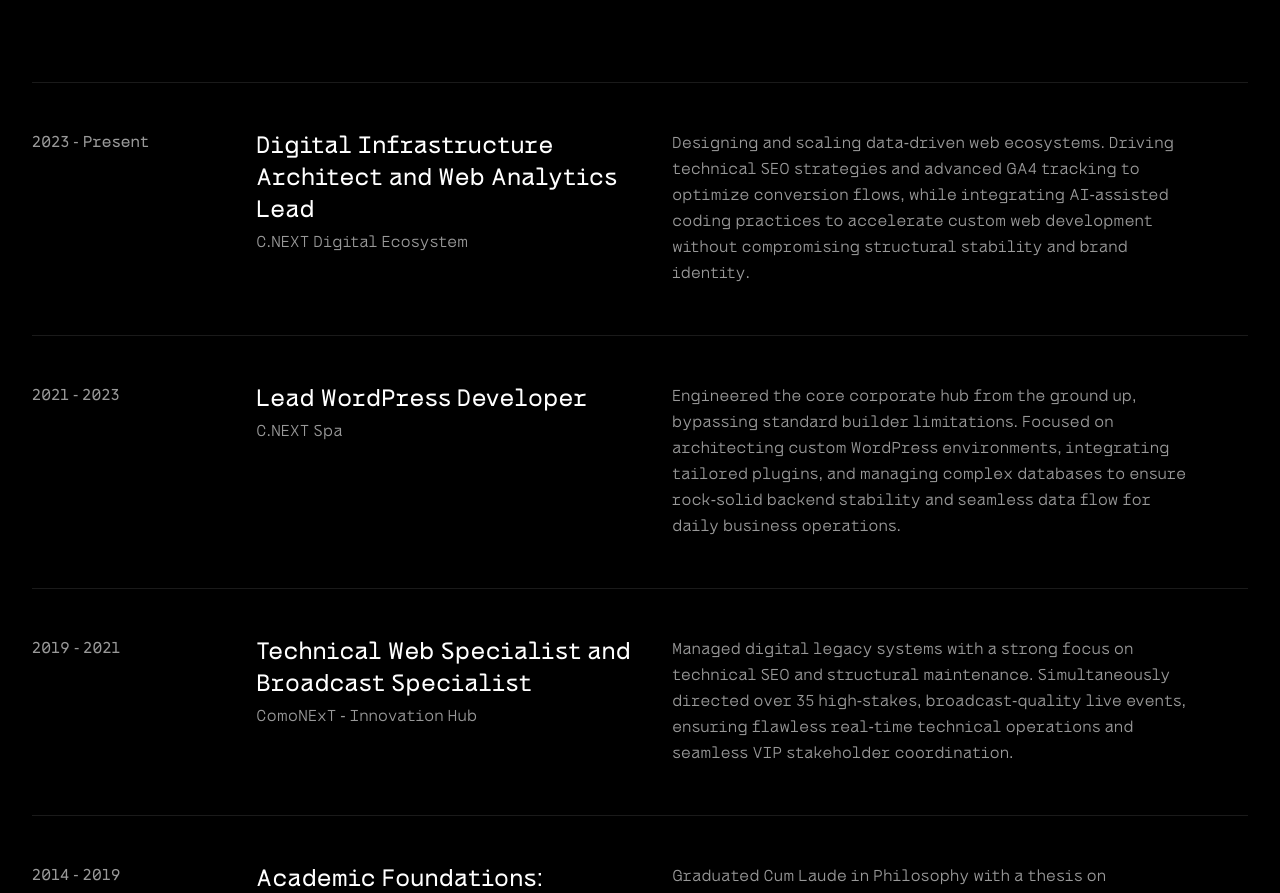
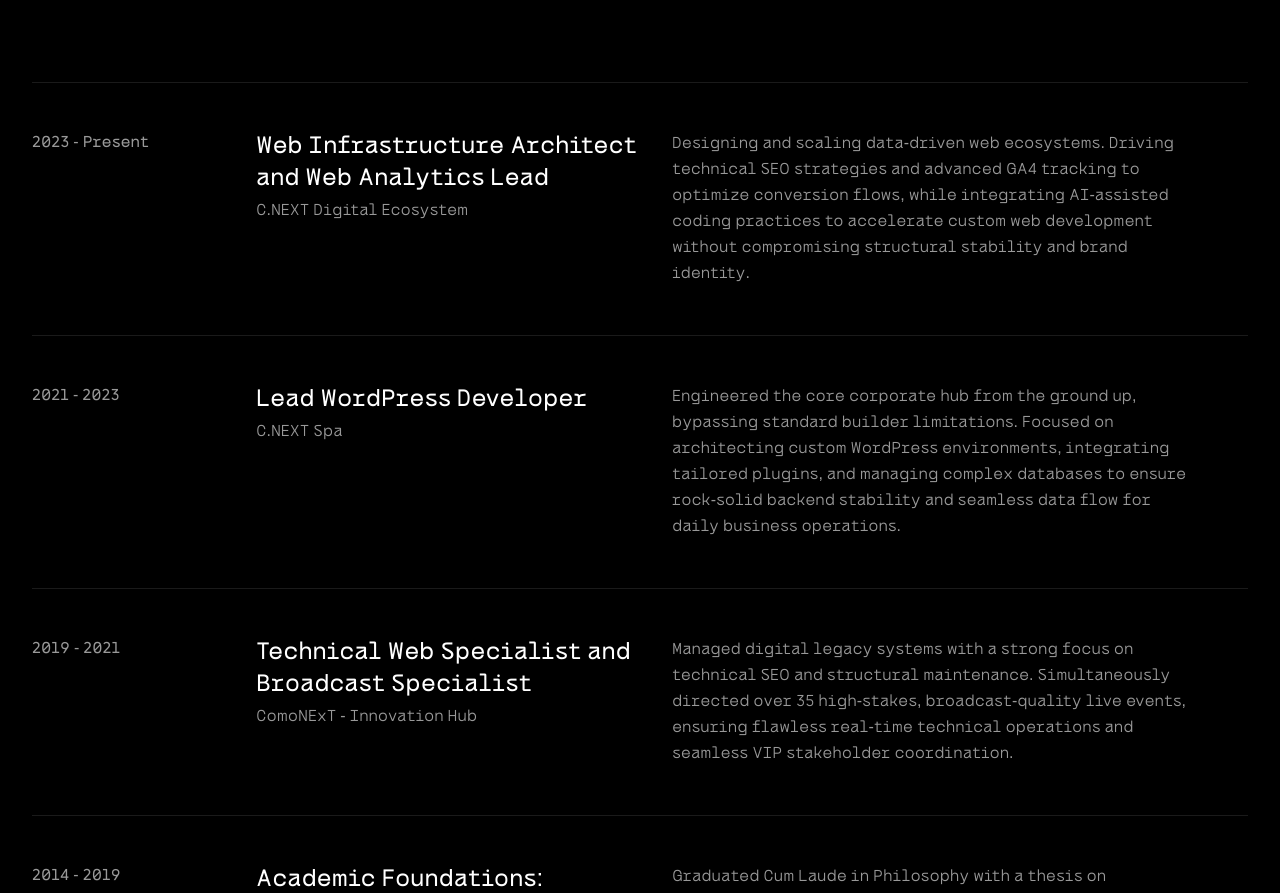
Before and after one commit to san-gabriels/portfolio-bento-2026, a Next.js app: page /about in a window 1280 px wide. Shown: the part 2940-3833 px from the top of the page. Built offline with nearby package versions, Linux system fonts and the light colour scheme; a web font is replaced by a local one.

Commit message:
digital in

```diff
--- a/app/about/page.tsx
+++ b/app/about/page.tsx
@@ -7,7 +7,7 @@ import { motion, useScroll, useTransform, MotionValue } from "framer-motion";
 const EXPERIENCE_DATA = [
   {
     year: "2023 - Present",
-    role: "Digital Infrastructure Architect and Web Analytics Lead",
+    role: "Web Infrastructure Architect and Web Analytics Lead",
     company: "C.NEXT Digital Ecosystem",
     description: "Designing and scaling data-driven web ecosystems. Driving technical SEO strategies and advanced GA4 tracking to optimize conversion flows, while integrating AI-assisted coding practices to accelerate custom web development without compromising structural stability and brand identity.",
   },
--- a/app/layout.tsx
+++ b/app/layout.tsx
@@ -53,7 +53,7 @@ const bogitaMono = localFont({
 
 export const metadata: Metadata = {
   title: "Gabriel Mihali | Portfolio", // Ricordati di mettere il tuo nome qui se non l'hai già fatto!
-  description: "Digital Infrastructure Architect | Web Analytics Expert | Lead Wordpress Dev",
+  description: "Web Infrastructure Architect | Web Analytics Expert | Lead Wordpress Dev",
   icons: {
     icon: '/icon.png',
     apple: '/apple-icon.png',
```
Also changed, not shown: 1 other file (tests, documents, lock files or other folders).
